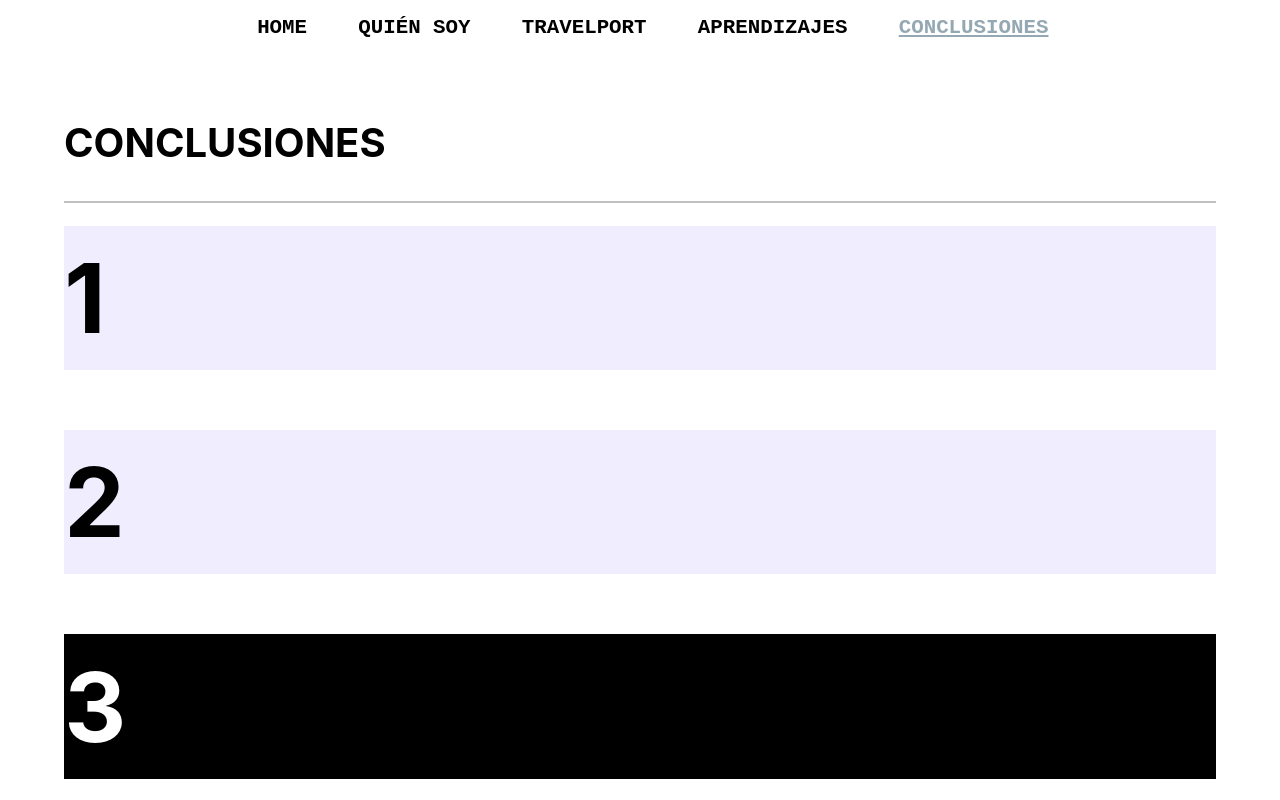
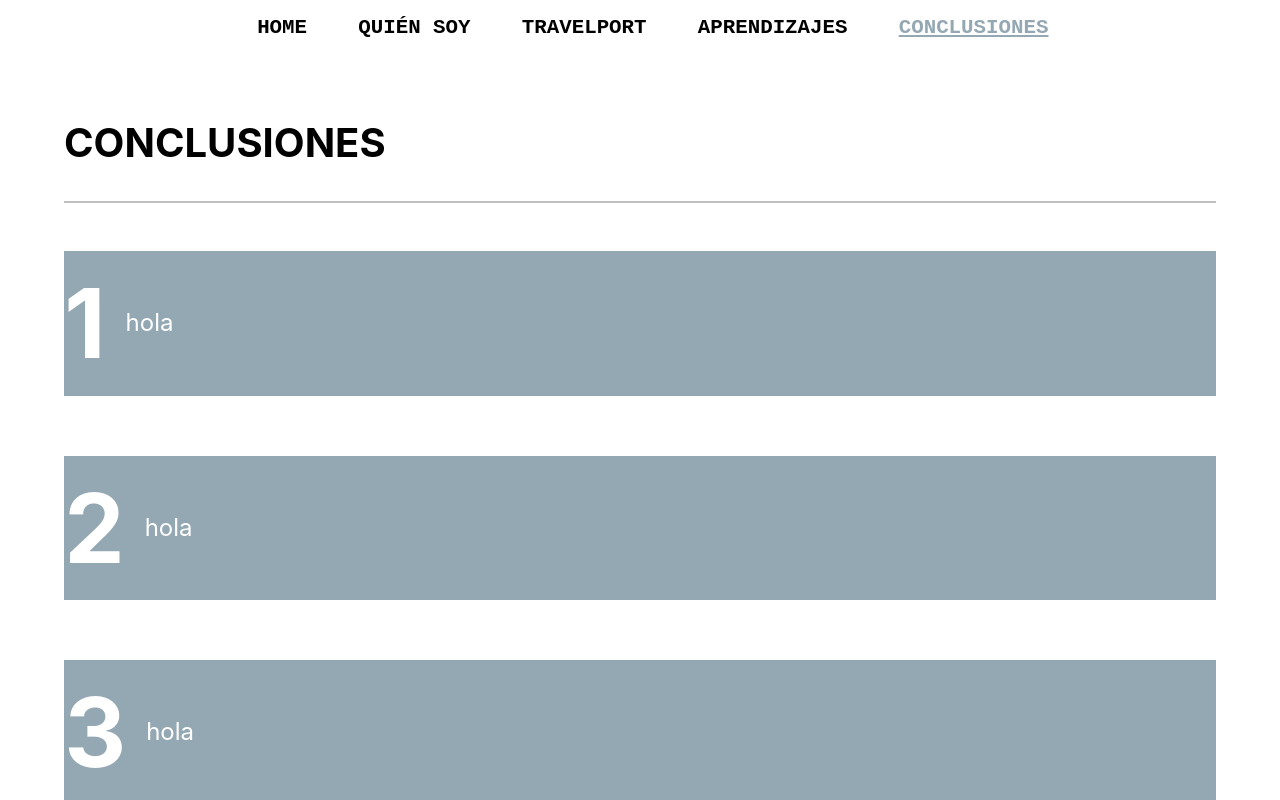
Before and after one commit to akane52/dual, a React (Create React App) app: page /components/ConclusionsPage in a window 1280 px wide. Shown: the top 800 px of the page. Built offline with nearby package versions, Linux system fonts and the light colour scheme; the HTML template or start-up script is replaced by a standard one.

Commit message:
conclusions page

```diff
--- a/src/components/ConclusionsNumbers/index.jsx
+++ b/src/components/ConclusionsNumbers/index.jsx
@@ -4,7 +4,8 @@ import {
   IntroductionTitle,
   HorizontalLine,
   GreyContainer,
-  Numbers
+  Numbers,
+  ConclusionsText
 } from "./styles"
 
 export const ConclusionsNumbers = () => {
@@ -16,12 +17,19 @@ export const ConclusionsNumbers = () => {
       </FirstPageContainer>
       <GreyContainer>
         <Numbers> 1 </Numbers>
+        <ConclusionsText>hola</ConclusionsText>
       </GreyContainer>
       <GreyContainer>
         <Numbers> 2 </Numbers>
+        <ConclusionsText>hola</ConclusionsText>
       </GreyContainer>
-      <GreyContainer className='blackContainer'>
-        <Numbers className='whiteNumber'> 3 </Numbers>
+      <GreyContainer>
+        <Numbers> 3 </Numbers>
+        <ConclusionsText>hola</ConclusionsText>
+      </GreyContainer>
+      <GreyContainer>
+        <Numbers> 4 </Numbers>
+        <ConclusionsText>hola</ConclusionsText>
       </GreyContainer>
     </div>
   )
--- a/src/components/ConclusionsNumbers/styles.js
+++ b/src/components/ConclusionsNumbers/styles.js
@@ -1,31 +1,30 @@
 import styled from '@emotion/styled'
 
 export const GreyContainer = styled.div`
-    background-color: #F0EDFF;
+    background: #94A8B3;
     padding: 0.2px;
     margin-bottom: 60px;
     display: flex;
-    flex-direction: column;
-    justify-content: center;
-    width: 70%
-    margin-top: 5%;
+    align-items: center;
+    width: 90%;
+    margin-top: 2%;
     margin-left: 5%;
     margin-right: 5%;
-    &.blackContainer{
-        background-color: black;
-    }
 `
+
 export const IntroductionTitle = styled.div`
     font-size: 2.5em;
     font-weight: bold;
     color: black;
     margin-bottom: 1%;
 `
+
 export const HorizontalLine = styled.hr`
     width: 100%;
     border: 1px solid black;
     margin-bottom: 2%;
 `
+
 export const FirstPageContainer = styled.div`
     display: flex;
     flex-direction: column;
@@ -33,11 +32,15 @@ export const FirstPageContainer = styled.div`
     margin-left: 5%;
     margin-right: 5%;
 `
+
 export const Numbers = styled.div`
-    color: black;
+    color: white;
     font-weight: bold;
     font-size: 6rem;
-    &.whiteNumber {
-        color: white;
-    }
 `
+
+export const ConclusionsText = styled.div`
+    margin-left: 20px;
+    font-size: 1.5rem;
+    color: white;
+`
--- a/src/components/Footer/index.jsx
+++ b/src/components/Footer/index.jsx
@@ -5,7 +5,7 @@ import { FooterDiv, SocialLinksDiv, SocialLink, LinkedinLogo, GithubLogo } from
 
 const Footer = () => {
     return (
-        <FooterDiv>
+        <FooterDiv >
           <p>Copyright &copy; 2022 Lucia Todos los derechos reservados</p>
           <SocialLinksDiv>
             <SocialLink href='https://github.com/akane52'>
```
